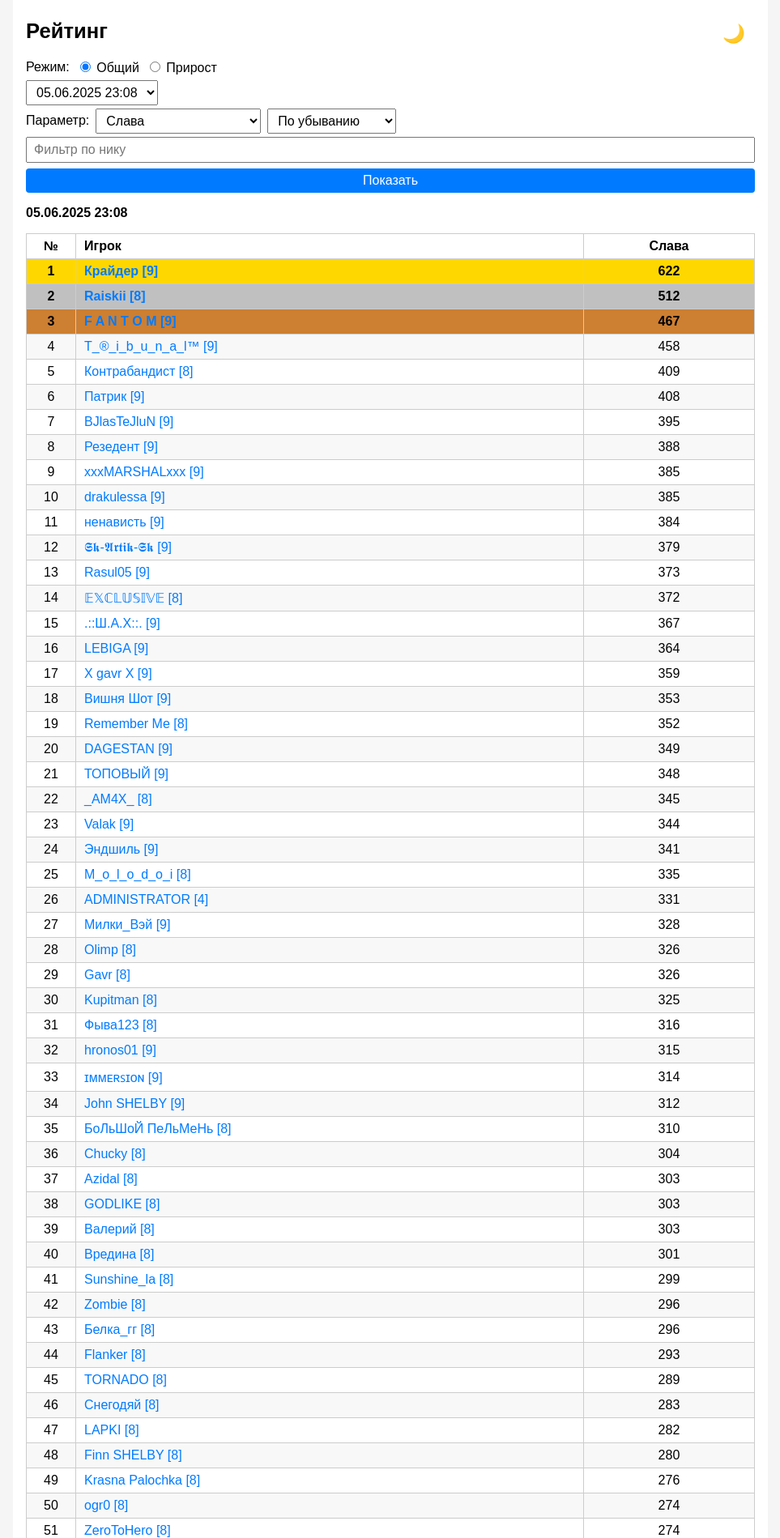
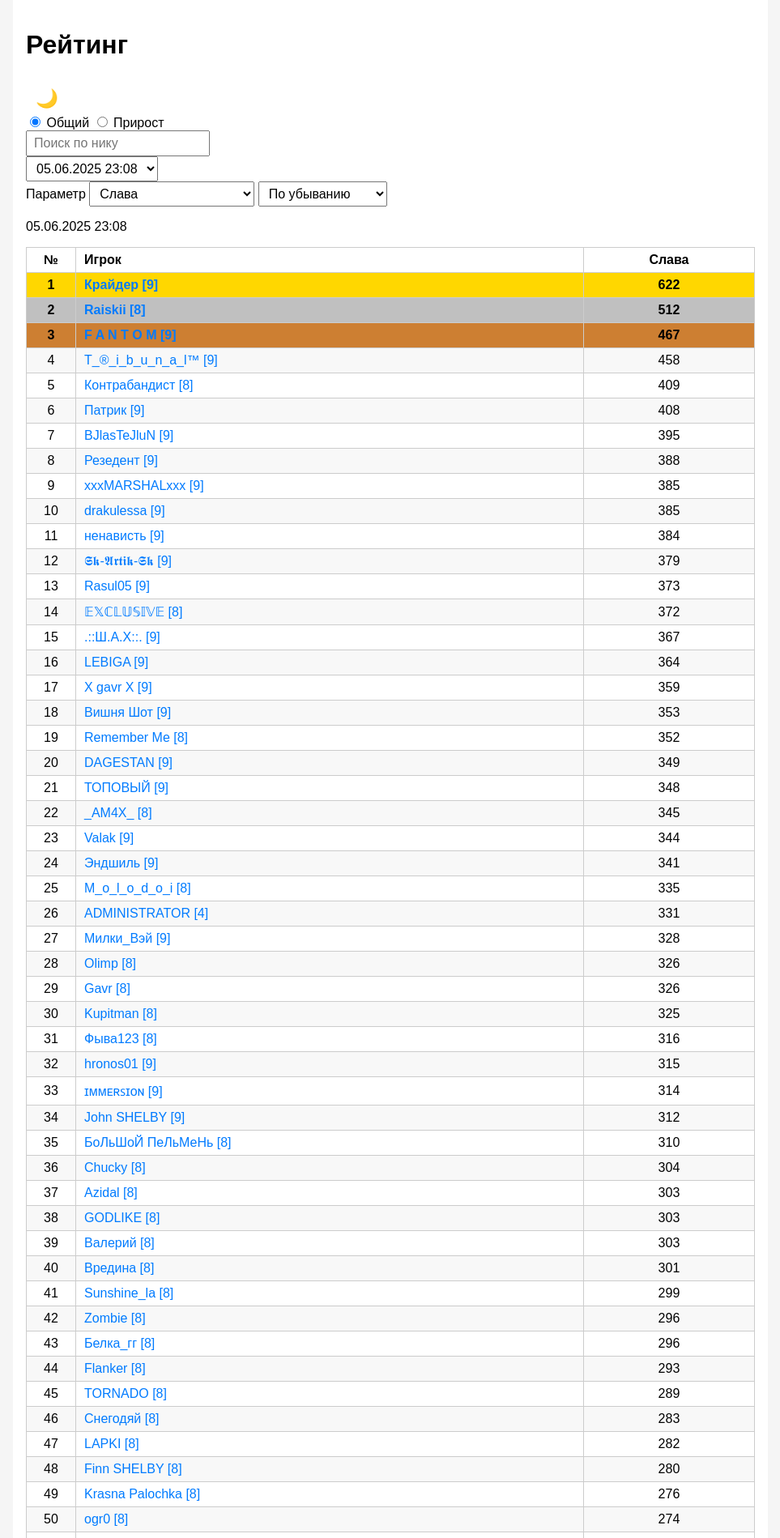
Before and after one commit to TallanLem/ForGlory, a Flask app: page / in a window 1280 px wide. Shown: the top 1899 px of the page at 81% size, without its empty margins (158-1121 px from the left). Run offline with Flask 2, Linux system fonts and the light colour scheme.

Commit message:
Add files via upload

```diff
--- a/templates/index.html
+++ b/templates/index.html
@@ -2,132 +2,165 @@
 <html lang="ru">
 <head>
   <meta charset="UTF-8">
-	<title>Рейтинг</title>
+  <title>For Glory!</title>
   <meta name="viewport" content="width=device-width, initial-scale=1.0">
-	<link rel="stylesheet" href="{{ url_for('static', filename='style.css') }}">
   <script>
-		const theme = localStorage.getItem("theme");
-		if (theme === "dark") {
+	(function() {
+	  if (localStorage.getItem("theme") === "dark") {
 		document.documentElement.classList.add("dark");
 	  }
+	})();
   </script>
+  <link rel="stylesheet" href="{{ url_for('static', filename='style.css') }}">
 </head>
 <body>
   <div class="container">
-	<div class="header-bar">
-		<h1>Рейтинг</h1>
-		<button id="theme-toggle" onclick="toggleDarkMode()" title="Переключить тему">🌙</button>
+	<div class="header-row">
+	  <h1 class="title">Рейтинг</h1>
+	  <button type="button" id="theme-toggle" class="theme-toggle" onclick="toggleTheme()">
+		<span id="theme-icon">🌙</span>
+	  </button>
 	</div>
 
-	<form method="POST" class="form">
+	<form method="post" class="form">
 
-		<div class="form-group inline">
-			<label>Режим:</label>
-			<label><input type="radio" name="mode" value="Общий" {% if mode == 'Общий' %}checked{% endif %}> Общий</label>
-			<label><input type="radio" name="mode" value="Прирост" {% if mode == 'Прирост' %}checked{% endif %}> Прирост</label>
+	  <div class="form-row">
+		<label><input type="radio" name="mode" value="Общий"
+		  {% if mode == 'Общий' %}checked{% endif %}
+		  onchange="this.form.submit()"> Общий</label>
+
+		<label><input type="radio" name="mode" value="Прирост"
+		  {% if mode == 'Прирост' %}checked{% endif %}
+		  onchange="this.form.submit()"> Прирост</label>
 	  </div>
 
-		<div class="form-group" id="file-group" {% if mode != 'Общий' %}style="display:none;"{% endif %}>
-			<select name="file" id="file">
-				{% for file in json_files %}
-					{% set dt = extract_datetime_from_filename(file).strftime('%d.%m.%Y %H:%M') %}
-					<option value="{{ file }}" {% if file == selected_file %}selected{% endif %}>{{ dt }}</option>
+	  <div class="form-row">
+		<input type="text" name="filter" placeholder="Поиск по нику" value="{{ filter_value }}" onchange="this.form.submit()">
+	  </div>
+
+	  {% if mode == 'Общий' %}
+		<div class="form-row">
+		  <select name="file" onchange="this.form.submit()">
+			{% for f in json_files %}
+			  <option value="{{ f }}" {% if f == selected_file %}selected{% endif %}>
+				{{ extract_datetime_from_filename(f).strftime('%d.%m.%Y %H:%M') }}
+			  </option>
 			{% endfor %}
 		  </select>
 		</div>
-
-		<div id="growth-group" class="form-group inline" {% if mode != 'Прирост' %}style="display:none;"{% endif %}>
-			<span>от</span>
-			<select name="file1" id="file1">
-				{% for file in json_files %}
-					{% set dt = extract_datetime_from_filename(file).strftime('%d.%m.%Y %H:%M') %}
-					<option value="{{ file }}" {% if file == file1 %}selected{% endif %}>{{ dt }}</option>
+	  {% elif mode == 'Прирост' %}
+		<div class="form-row">
+		  <label>от</label>
+		  <select name="file1" onchange="this.form.submit()">
+			{% for f in json_files %}
+			  <option value="{{ f }}" {% if f == file1 %}selected{% endif %}>
+				{{ extract_datetime_from_filename(f).strftime('%d.%m.%Y %H:%M') }}
+			  </option>
 			{% endfor %}
 		  </select>
-			<span>до</span>
-			<select name="file2" id="file2">
-				{% for file in json_files %}
-					{% set dt = extract_datetime_from_filename(file).strftime('%d.%m.%Y %H:%M') %}
-					<option value="{{ file }}" {% if file == file2 %}selected{% endif %}>{{ dt }}</option>
+		  <label>до</label>
+		  <select name="file2" onchange="this.form.submit()">
+			{% for f in json_files %}
+			  <option value="{{ f }}" {% if f == file2 %}selected{% endif %}>
+				{{ extract_datetime_from_filename(f).strftime('%d.%m.%Y %H:%M') }}
+			  </option>
 			{% endfor %}
 		  </select>
 		</div>
+	  {% endif %}
 
-		<div class="form-group inline">
-			<label for="param">Параметр:</label>
-			<select name="param" id="param">
-				{% for option in param_options %}
-					<option value="{{ option }}" {% if option == param %}selected{% endif %}>{{ option }}</option>
+	  <div class="form-row">
+		<label>Параметр</label>
+		<select name="param" onchange="this.form.submit()">
+		  {% for p in param_selectable %}
+			<option value="{{ p }}" {% if p == param %}selected{% endif %}>{{ p }}</option>
 		  {% endfor %}
 		</select>
 
-			<select name="sort" id="sort">
+		<select name="sort" onchange="this.form.submit()">
 		  <option value="desc" {% if sort_dir == 'desc' %}selected{% endif %}>По убыванию</option>
 		  <option value="asc" {% if sort_dir == 'asc' %}selected{% endif %}>По возрастанию</option>
 		</select>
 	  </div>
-		<input type="text" name="filter" placeholder="Фильтр по нику" value="{{ filter_value or '' }}" class="input">
-		<button type="submit">Показать</button>
+
 	</form>
 
-	<p><strong>{{ filename_display }}</strong></p>
+	<p class="date-label">{{ filename_display }}</p>
 
-	<div class="table-container">
+	{% if rating and rating[0]|length == 4 %}
 	  <table>
 		<thead>
 		  <tr>
 			<th>№</th>
-				<th style="text-align: left;">Игрок</th>
-				<th>{{ param }}</th>
+			<th>Игрок</th>
+			<th>{{ "Слава" if "славе" in param else "Сумма статов" if "статам" in param else param }}</th>
 		  </tr>
 		</thead>
 		<tbody>
-			{% for row in rating %}
-				{% set idx = loop.index %}
+		  {% for idx, row in enumerate(rating, 1) %}
 			{% set pid, name, level, value = row %}
-				{% set row_class = '' %}
-				{% if idx == 1 %} {% set row_class = 'gold' %}
-				{% elif idx == 2 %} {% set row_class = 'silver' %}
-				{% elif idx == 3 %} {% set row_class = 'bronze' %}
-				{% endif %}
-				<tr class="{{ row_class }}">
-					<td>{{ idx }}</td>
+			<tr class="{{ 'gold' if idx == 1 else 'silver' if idx == 2 else 'bronze' if idx == 3 else '' }} {{ 'even' if loop.index0 % 2 == 0 else 'odd' }}">
+			  <td class="center">{{ idx }}</td>
 			  <td style="text-align: left;">
-						<a href="https://wekings.online/hero/detail?player={{ pid }}" target="_blank">{{ name }} [{{ level }}]</a>
+				<a href="https://wekings.online/hero/detail?player={{ pid }}" target="_blank">
+				  {{ name }} [{{ level }}]
+				</a>
 			  </td>
-					<td>{{ value }}</td>
+			  <td class="center">{{ value }}</td>
 			</tr>
 		  {% endfor %}
 		</tbody>
 	  </table>
-	</div>
+
+	{% elif rating and rating[0]|length == 3 %}
+	  <table>
+		<thead>
+		  <tr>
+			<th>№</th>
+			<th>Группа</th>
+			<th>{{ "Слава" if "славе" in param else "Сумма статов" }}</th>
+		  </tr>
+		</thead>
+		<tbody>
+		  {% for idx, group in enumerate(rating, 1) %}
+			{% set group_name, total, members = group %}
+			<tr class="group-header {{ 'gold' if idx == 1 else 'silver' if idx == 2 else 'bronze' if idx == 3 else '' }}">
+			  <td class="center">{{ idx }}</td>
+			  <td colspan="1"><details><summary>{{ group_name }}</summary>
+				<ul>
+				  {% for pid, name, level, value in members %}
+					<li>
+					  <a href="https://wekings.online/hero/detail?player={{ pid }}" target="_blank">{{ name }} [{{ level }}]</a>
+					  — {{ value }}
+					</li>
+				  {% endfor %}
+				</ul>
+			  </summary></details></td>
+			  <td class="center">{{ total }}</td>
+			</tr>
+		  {% endfor %}
+		</tbody>
+	  </table>
+	{% endif %}
+
   </div>
 
   <script>
-function toggleDarkMode() {
-	const isDark = document.documentElement.classList.toggle("dark");
+	function toggleTheme() {
+	  const html = document.documentElement;
+	  const isDark = html.classList.toggle("dark");
 	  localStorage.setItem("theme", isDark ? "dark" : "light");
-	document.getElementById("theme-toggle").textContent = isDark ? "🌞" : "🌙";
+	  document.getElementById("theme-icon").textContent = isDark ? "☀️" : "🌙";
 	}
 
 	window.addEventListener("DOMContentLoaded", () => {
-	const isDark = document.documentElement.classList.contains("dark");
-	document.getElementById("theme-toggle").textContent = isDark ? "🌞" : "🌙";
-
-	const radioGrowth = document.querySelector('input[value="Прирост"]');
-	const radioTotal = document.querySelector('input[value="Общий"]');
-	const fileGroup = document.getElementById("file-group");
-	const growthGroup = document.getElementById("growth-group");
-
-	const updateVisibility = () => {
-		const isGrowth = radioGrowth.checked;
-		fileGroup.style.display = isGrowth ? "none" : "block";
-		growthGroup.style.display = isGrowth ? "flex" : "none";
-	};
-
-	radioGrowth.addEventListener("change", updateVisibility);
-	radioTotal.addEventListener("change", updateVisibility);
-	updateVisibility();  // начальное состояние
+	  const isDark = localStorage.getItem("theme") === "dark";
+	  if (isDark) {
+		document.documentElement.classList.add("dark");
+		document.getElementById("theme-icon").textContent = "☀️";
+	  } else {
+		document.getElementById("theme-icon").textContent = "🌙";
+	  }
 	});
   </script>
 </body>
```
Lines whose indentation alone changed are shown as unchanged.
